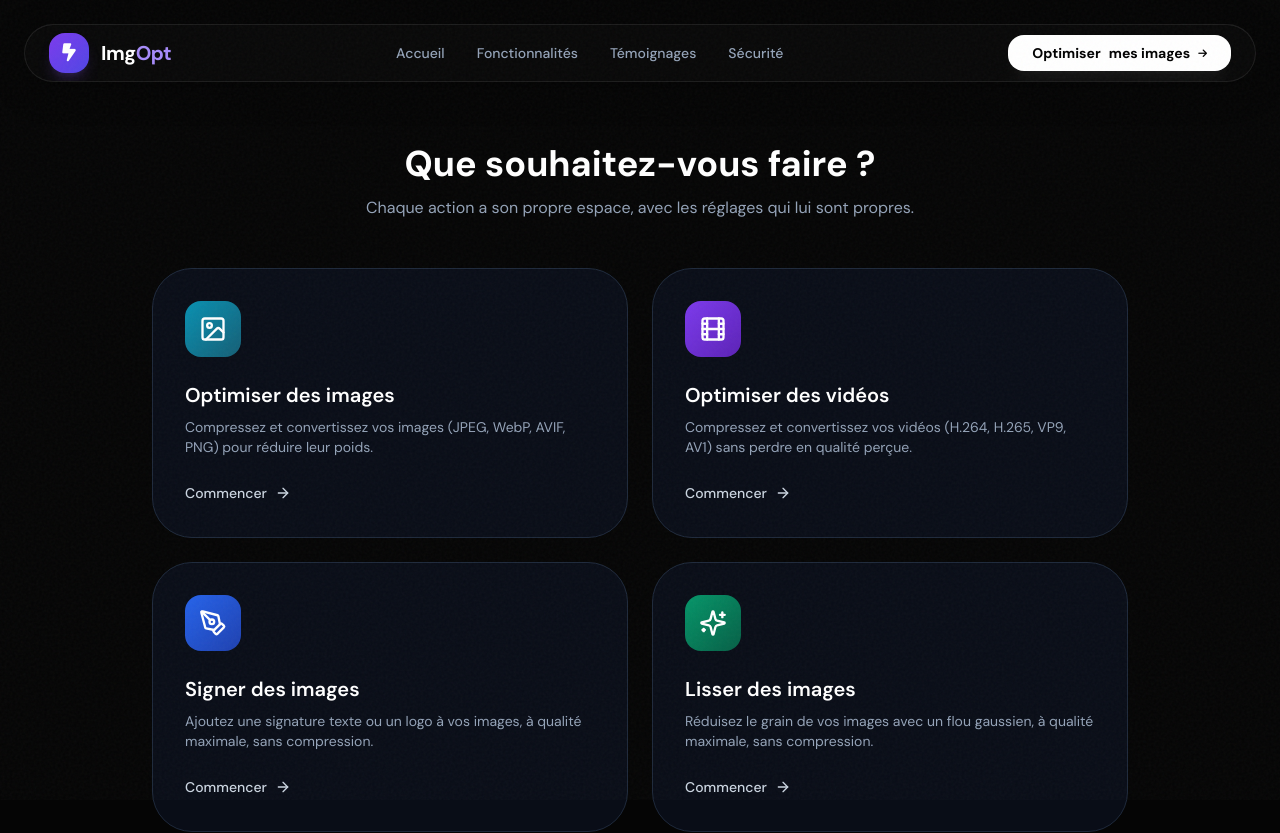
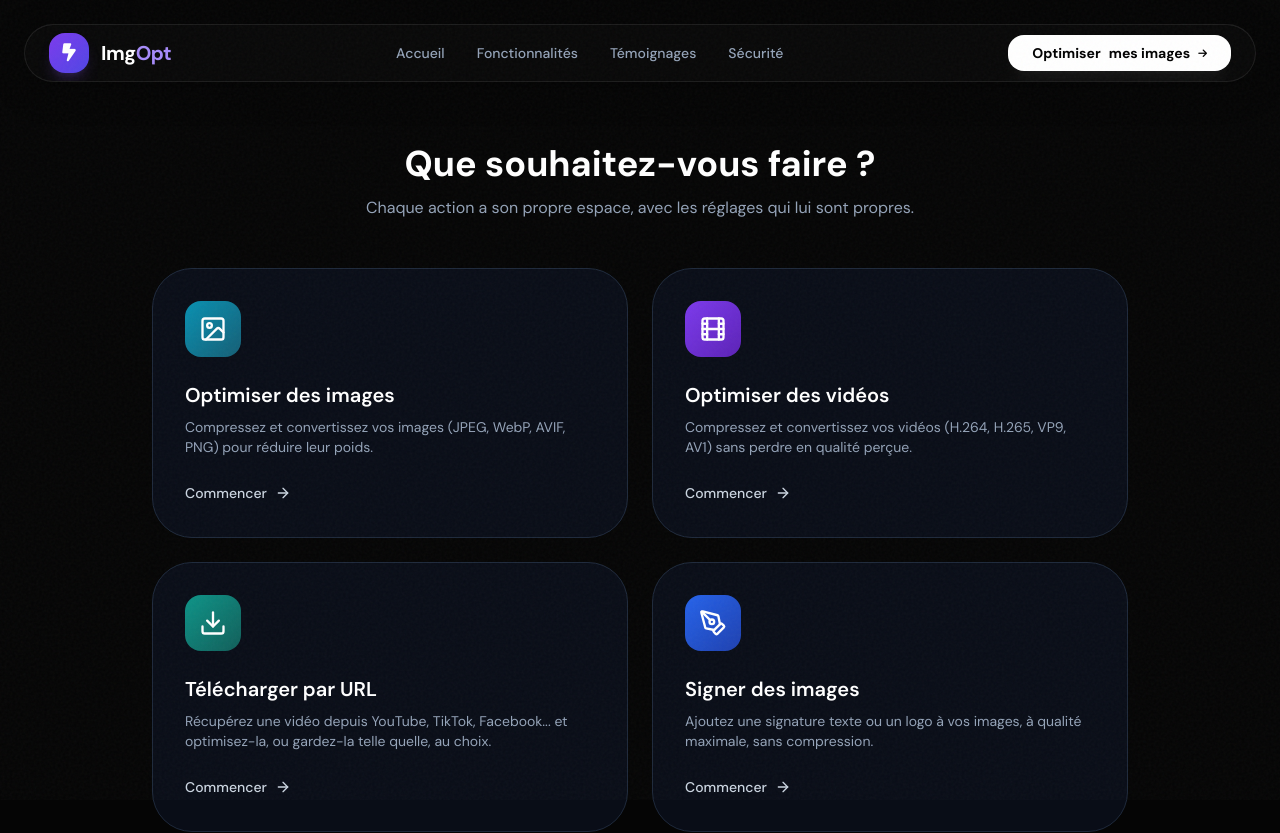
Before and after one commit to Africatech25/img_optimize, a React (Vite) app in the folder frontend/: page /app in a window 1280 px wide. Shown: the top 833 px of the page. Built offline with nearby package versions, Linux system fonts and the light colour scheme.

Commit message:
Implement structural updates and optimizations across multiple modules

```diff
--- a/frontend/src/App.jsx
+++ b/frontend/src/App.jsx
@@ -4,6 +4,7 @@ import Landing from './pages/Landing'
 import Hub from './pages/Hub'
 import OptimizeImages from './pages/OptimizeImages'
 import OptimizeVideos from './pages/OptimizeVideos'
+import DownloadVideo from './pages/DownloadVideo'
 import SignImages from './pages/SignImages'
 import SmoothImages from './pages/SmoothImages'
 import Security from './pages/Security'
@@ -19,6 +20,7 @@ function App() {
         <Route path="/app" element={<Hub />} />
         <Route path="/app/images" element={<OptimizeImages />} />
         <Route path="/app/videos" element={<OptimizeVideos />} />
+        <Route path="/app/download" element={<DownloadVideo />} />
         <Route path="/app/sign" element={<SignImages />} />
         <Route path="/app/smooth" element={<SmoothImages />} />
         <Route path="/security" element={<Security />} />
--- a/frontend/src/pages/Hub.jsx
+++ b/frontend/src/pages/Hub.jsx
@@ -1,5 +1,5 @@
 import { Link } from 'react-router-dom'
-import { Image as ImageIcon, Film, PenTool, Sparkles, ArrowRight } from 'lucide-react'
+import { Image as ImageIcon, Film, Download, PenTool, Sparkles, ArrowRight } from 'lucide-react'
 
 const ACTIONS = [
   {
@@ -17,6 +17,14 @@ const ACTIONS = [
     description: 'Compressez et convertissez vos vidéos (H.264, H.265, VP9, AV1) sans perdre en qualité perçue.',
     accent: 'from-violet-600 to-violet-800',
     ring: 'hover:border-violet-500/50',
+  },
+  {
+    to: '/app/download',
+    icon: Download,
+    title: 'Télécharger par URL',
+    description: 'Récupérez une vidéo depuis YouTube, TikTok, Facebook... et optimisez-la, ou gardez-la telle quelle, au choix.',
+    accent: 'from-teal-600 to-teal-800',
+    ring: 'hover:border-teal-500/50',
   },
   {
     to: '/app/sign',
```
Also changed, not shown: 1 other file (tests, documents, lock files or other folders).
